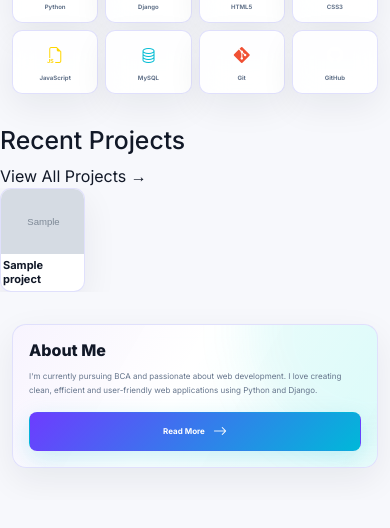
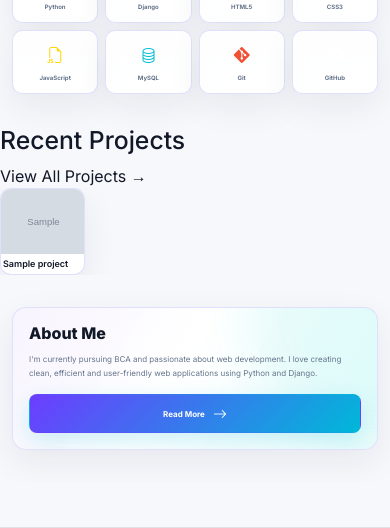
Before and after one commit to MOHAMMAD-MIDHLAJ-MK/midhlaj-dev, a Django app: page / in a window 390 px wide. Shown: the part 1227-1755 px from the top of the page. Run offline with Django 5.2, Linux system fonts and the light colour scheme; tables that the repository leaves empty hold one stand-in row (values such as "Sample post"); grey boxes marked "Sample" are stand-in pictures.

Commit message:
Fix recent project title size

```diff
--- a/static/css/home.css
+++ b/static/css/home.css
@@ -1969,7 +1969,7 @@ body.dark .about-preview {
 
 .home-page .projects-horizontal {
     display: grid;
-    grid-template-columns: repeat(4, 1fr);
+    grid-template-columns: repeat(4, minmax(0, 1fr));
     gap: 14px;
 }
 
@@ -1978,7 +1978,7 @@ body.dark .about-preview {
     width: 100%;
     height: auto;
     min-height: 0;
-    max-height: none;
+
     overflow: hidden;
 
     text-decoration: none;
@@ -2002,7 +2002,6 @@ body.dark .about-preview {
     padding: 8px 6px;
     height: auto;
     min-height: 0;
-    max-height: none;
 }
 
 .home-page .projects-horizontal .project-content h3 {
@@ -2010,6 +2009,7 @@ body.dark .about-preview {
 
     font-size: 15px;
     line-height: 1.2;
+    font-weight: 700;
 
     display: -webkit-box;
     -webkit-box-orient: vertical;
@@ -2026,8 +2026,12 @@ body.dark .about-preview {
 
     .home-page .projects-horizontal {
         display: flex;
+
         gap: 8px;
+
         overflow-x: auto;
+        overflow-y: hidden;
+
         flex-wrap: nowrap;
 
         scrollbar-width: none;
@@ -2037,49 +2041,69 @@ body.dark .about-preview {
         display: none;
     }
 
+
+    /* CARD */
+
     .home-page .projects-horizontal .project-card {
         flex: 0 0 85px;
+
         width: 85px;
         min-width: 85px;
 
         height: auto;
-    }
+
+        box-sizing: border-box;
+    }
+
+
+    /* IMAGE */
 
     .home-page .projects-horizontal .project-image {
         width: 85px;
         height: 65px;
-    }
+
+        overflow: hidden;
+    }
+
+
+    .home-page .projects-horizontal .project-image img {
+        width: 100%;
+        height: 100%;
+
+        object-fit: cover;
+    }
+
+
+    /* CONTENT */
 
     .home-page .projects-horizontal .project-content {
         padding: 5px 2px;
-    }
+
+        height: auto;
+        min-height: 0;
+    }
+
+
+    /* PROJECT NAME */
 
     .home-page .projects-horizontal .project-content h3 {
-        font-size: 10px;
-        line-height: 1.15;
+        margin: 0 !important;
+        padding: 0 !important;
+
+        font-size: 9px !important;
+        line-height: 1.15 !important;
+        font-weight: 600 !important;
+
         text-align: left;
-    }
-}
-/* =====================================================
-   RECENT PROJECTS - MOBILE TITLE
-===================================================== */
-
-@media (max-width: 767px) {
-
-    .home-page .recent-projects-section
-    .projects-horizontal
-    .project-card
-    .project-content
-    h3 {
-        font-size: 11px !important;
-        line-height: 1.25 !important;
-        font-weight: 700 !important;
-        margin: 0 !important;
-
-        display: -webkit-box;
-        -webkit-line-clamp: 3;
-        -webkit-box-orient: vertical;
-        overflow: hidden;
-    }
-
-}
+
+        display: -webkit-box !important;
+        -webkit-box-orient: vertical !important;
+        -webkit-line-clamp: 3 !important;
+
+        overflow: hidden !important;
+
+        width: 100%;
+        max-width: 100%;
+    }
+
+}
```
